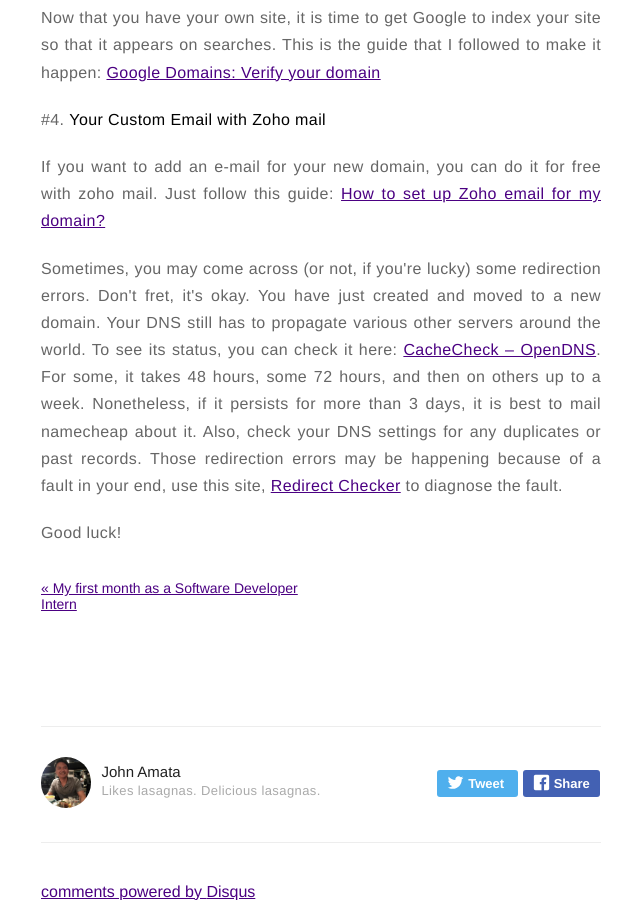
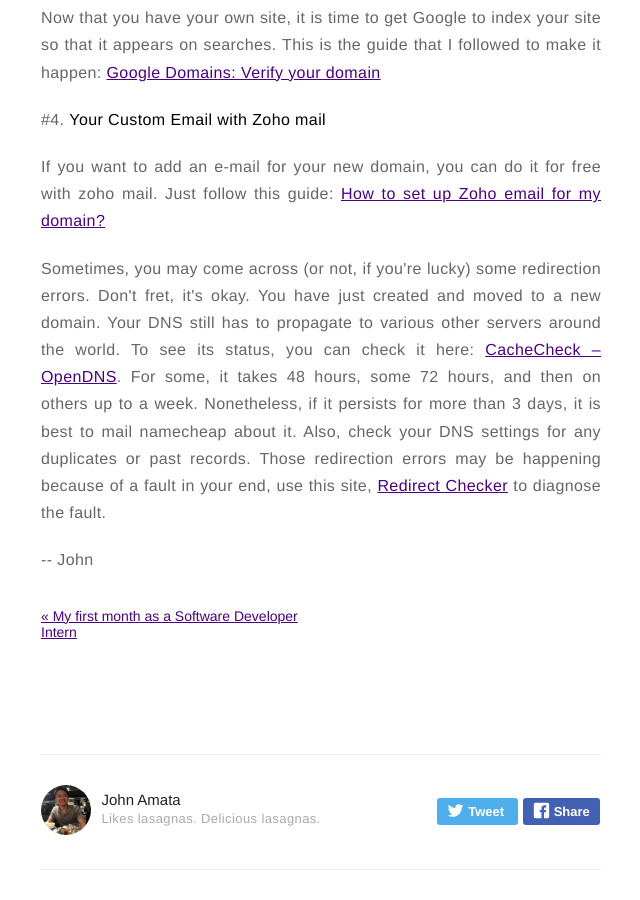
Before and after one commit to jpamata/jpamata.github.io, a Jekyll site: the page built from _posts/2017-10-05-setting-up-a-personal-site-with-github-pages.md, in a window 1280 px wide and 900 px high, scrolled down 919 px. Shown: the whole window, without its empty margins (319-959 px from the left). Built offline with Jekyll 4.4.1, drawn with Linux system fonts in a browser that asks for light colours; comment, search, counter and statistics services are not loaded.

Commit message:
Update 2017-10-05-setting-up-a-personal-site-with-github-pages.md

```diff
--- a/_posts/2017-10-05-setting-up-a-personal-site-with-github-pages.md
+++ b/_posts/2017-10-05-setting-up-a-personal-site-with-github-pages.md
@@ -23,6 +23,6 @@
 <p align="justify">#4. <strong>Your Custom Email with Zoho mail</strong></p>
 <p align="justify">If you want to add an e-mail for your new domain, you can do it for free with zoho mail. Just follow this guide: <a href="https://www.namecheap.com/support/knowledgebase/article.aspx/9758/2208/how-to-set-up-zoho-email-for-my-domain">How to set up Zoho email for my domain?</a></p>
 
-<p align="justify">Sometimes, you may come across (or not, if you're lucky) some redirection errors. Don't fret, it's okay. You have just created and moved to a new domain. Your DNS still has to propagate various other servers around the world. To see its status, you can check it here: <a href="http://cachecheck.opendns.com/">CacheCheck – OpenDNS</a>. For some, it takes 48 hours, some 72 hours, and then on others up to a week. Nonetheless, if it persists for more than 3 days, it is best to mail namecheap about it. Also, check your DNS settings for any duplicates or past records. Those redirection errors may be happening because of a fault in your end, use this site, <a href="http://www.redirect-checker.org">Redirect Checker</a> to diagnose the fault.</p>
+<p align="justify">Sometimes, you may come across (or not, if you're lucky) some redirection errors. Don't fret, it's okay. You have just created and moved to a new domain. Your DNS still has to propagate to various other servers around the world. To see its status, you can check it here: <a href="http://cachecheck.opendns.com/">CacheCheck – OpenDNS</a>. For some, it takes 48 hours, some 72 hours, and then on others up to a week. Nonetheless, if it persists for more than 3 days, it is best to mail namecheap about it. Also, check your DNS settings for any duplicates or past records. Those redirection errors may be happening because of a fault in your end, use this site, <a href="http://www.redirect-checker.org">Redirect Checker</a> to diagnose the fault.</p>
 
-<p align="justify">Good luck!</p>
+<p align="justify">-- John</p>
```
